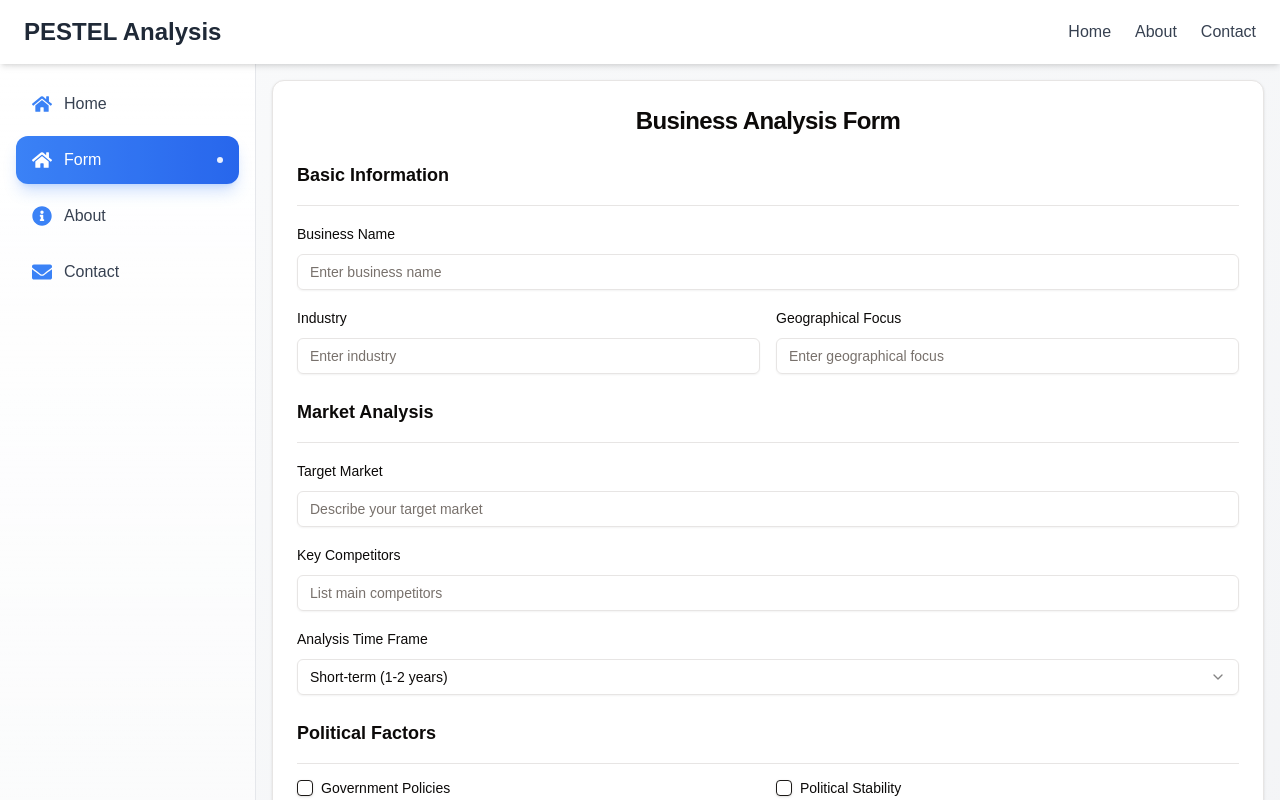
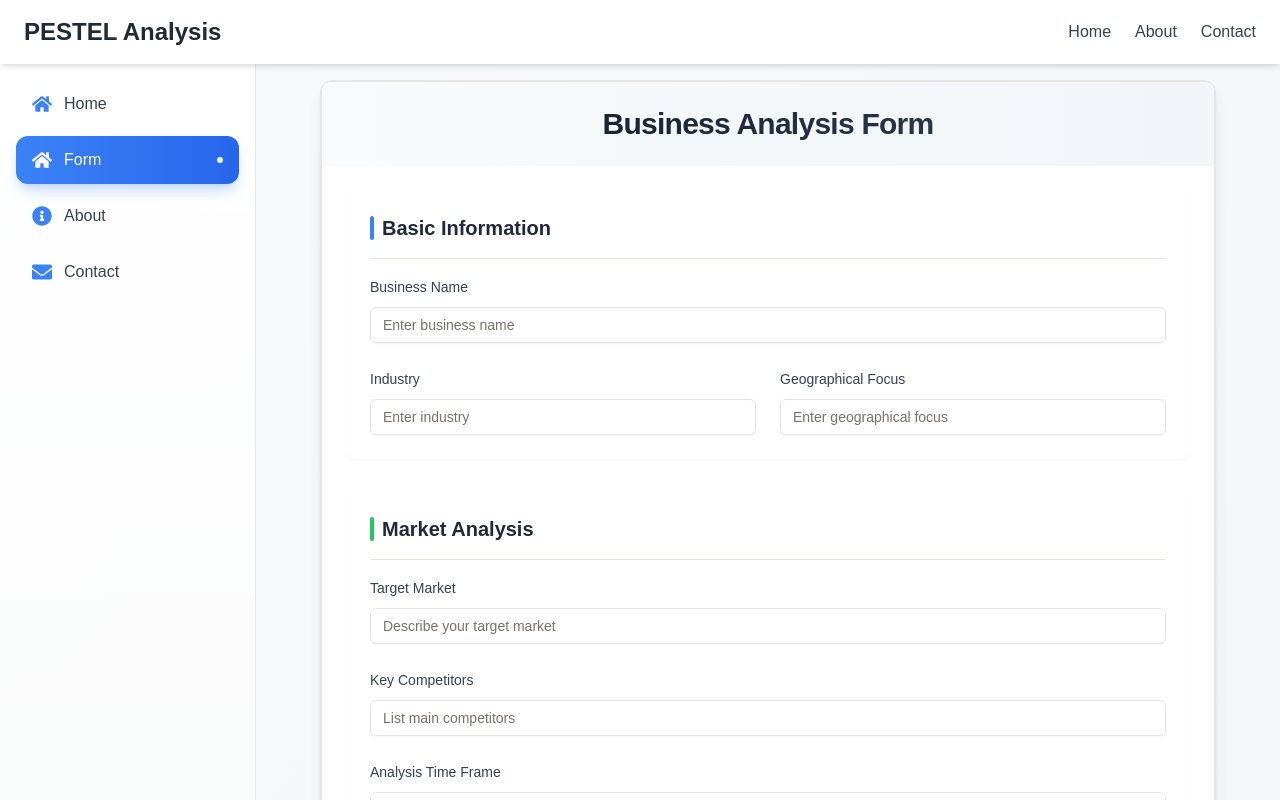
Before and after one commit to jayant0709/Pestel, a Next.js app: page /dashboard in a window 1280 px wide. Both pictures are taken after a click on the button "Form". Shown: the top 800 px of the page. Built offline with nearby package versions, Linux system fonts and the light colour scheme; no server answers.

Commit message:
enhanced UI of form

```diff
--- a/components/content/form.jsx
+++ b/components/content/form.jsx
@@ -132,23 +132,31 @@ const Form = () => {
   };
 
   return (
-    <Card className="w-full h-full mx-auto">
-      <CardHeader className="space-y-1">
-        <CardTitle className="text-2xl font-bold text-center">
+    <Card className="w-full h-full mx-auto max-w-4xl shadow-lg border-2">
+      <CardHeader className="space-y-1 bg-gradient-to-r from-slate-50 to-slate-100 rounded-t-lg">
+        <CardTitle className="text-3xl font-bold text-center bg-clip-text text-transparent bg-gradient-to-r from-slate-900 to-slate-700">
           Business Analysis Form
         </CardTitle>
       </CardHeader>
 
       <form onSubmit={handleSubmit}>
-        <CardContent className="space-y-6">
+        <CardContent className="space-y-8 p-6">
           {/* Basic Information Section */}
-          <div className="space-y-4">
-            <h3 className="text-lg font-semibold">Basic Information</h3>
-            <Separator className="my-2" />
+          <div className="space-y-4 bg-white p-6 rounded-lg shadow-sm">
+            <h3 className="text-xl font-semibold text-slate-800 flex items-center gap-2">
+              <span className="h-6 w-1 bg-blue-500 rounded-full"></span>
+              Basic Information
+            </h3>
+            <Separator className="my-3 bg-slate-200" />
 
-            <div className="grid gap-4">
+            <div className="grid gap-6">
               <div className="space-y-2">
-                <Label htmlFor="business_name">Business Name</Label>
+                <Label
+                  htmlFor="business_name"
+                  className="text-slate-700 font-medium"
+                >
+                  Business Name
+                </Label>
                 <Input
                   id="business_name"
                   name="business_name"
@@ -156,12 +164,18 @@ const Form = () => {
                   onChange={handleChange}
                   placeholder="Enter business name"
                   required
+                  className="transition-all duration-200 focus:ring-2 focus:ring-blue-500"
                 />
               </div>
 
-              <div className="grid grid-cols-2 gap-4">
+              <div className="grid grid-cols-1 md:grid-cols-2 gap-6">
                 <div className="space-y-2">
-                  <Label htmlFor="industry">Industry</Label>
+                  <Label
+                    htmlFor="industry"
+                    className="text-slate-700 font-medium"
+                  >
+                    Industry
+                  </Label>
                   <Input
                     id="industry"
                     name="industry"
@@ -169,11 +183,17 @@ const Form = () => {
                     onChange={handleChange}
                     placeholder="Enter industry"
                     required
+                    className="transition-all duration-200 focus:ring-2 focus:ring-blue-500"
                   />
                 </div>
 
                 <div className="space-y-2">
-                  <Label htmlFor="geographical_focus">Geographical Focus</Label>
+                  <Label
+                    htmlFor="geographical_focus"
+                    className="text-slate-700 font-medium"
+                  >
+                    Geographical Focus
+                  </Label>
                   <Input
                     id="geographical_focus"
                     name="geographical_focus"
@@ -181,6 +201,7 @@ const Form = () => {
                     onChange={handleChange}
                     placeholder="Enter geographical focus"
                     required
+                    className="transition-all duration-200 focus:ring-2 focus:ring-blue-500"
                   />
                 </div>
               </div>
@@ -188,13 +209,21 @@ const Form = () => {
           </div>
 
           {/* Market Analysis Section */}
-          <div className="space-y-4">
-            <h3 className="text-lg font-semibold">Market Analysis</h3>
-            <Separator className="my-2" />
+          <div className="space-y-4 bg-white p-6 rounded-lg shadow-sm">
+            <h3 className="text-xl font-semibold text-slate-800 flex items-center gap-2">
+              <span className="h-6 w-1 bg-green-500 rounded-full"></span>
+              Market Analysis
+            </h3>
+            <Separator className="my-3 bg-slate-200" />
 
-            <div className="grid gap-4">
+            <div className="grid gap-6">
               <div className="space-y-2">
-                <Label htmlFor="target_market">Target Market</Label>
+                <Label
+                  htmlFor="target_market"
+                  className="text-slate-700 font-medium"
+                >
+                  Target Market
+                </Label>
                 <Input
                   id="target_market"
                   name="target_market"
@@ -202,28 +231,40 @@ const Form = () => {
                   onChange={handleChange}
                   placeholder="Describe your target market"
                   required
+                  className="transition-all duration-200 focus:ring-2 focus:ring-blue-500"
                 />
               </div>
 
               <div className="space-y-2">
-                <Label htmlFor="competitors">Key Competitors</Label>
+                <Label
+                  htmlFor="competitors"
+                  className="text-slate-700 font-medium"
+                >
+                  Key Competitors
+                </Label>
                 <Input
                   id="competitors"
                   name="competitors"
                   value={formData.competitors}
                   onChange={handleChange}
                   placeholder="List main competitors"
+                  className="transition-all duration-200 focus:ring-2 focus:ring-blue-500"
                 />
               </div>
 
               <div className="space-y-2">
-                <Label htmlFor="time_frame">Analysis Time Frame</Label>
+                <Label
+                  htmlFor="time_frame"
+                  className="text-slate-700 font-medium"
+                >
+                  Analysis Time Frame
+                </Label>
                 <Select
                   name="time_frame"
                   value={formData.time_frame}
                   onValueChange={handleSelectChange}
                 >
-                  <SelectTrigger>
+                  <SelectTrigger className="transition-all duration-200 focus:ring-2 focus:ring-blue-500">
                     <SelectValue placeholder="Select time frame" />
                   </SelectTrigger>
                   <SelectContent>
@@ -240,15 +281,21 @@ const Form = () => {
           </div>
 
           {/* Political Factors Section */}
-          <div className="space-y-4">
-            <h3 className="text-lg font-semibold">Political Factors</h3>
-            <Separator className="my-2" />
+          <div className="space-y-4 bg-white p-6 rounded-lg shadow-sm">
+            <h3 className="text-xl font-semibold text-slate-800 flex items-center gap-2">
+              <span className="h-6 w-1 bg-purple-500 rounded-full"></span>
+              Political Factors
+            </h3>
+            <Separator className="my-3 bg-slate-200" />
 
-            <div className="grid gap-4">
-              <div className="grid grid-cols-2 gap-4">
+            <div className="grid gap-6">
+              <div className="grid grid-cols-1 md:grid-cols-2 gap-4">
                 {Object.keys(formData.political_factors).map((key) =>
                   key !== "notes" ? (
-                    <div key={key} className="flex items-center space-x-2">
+                    <div
+                      key={key}
+                      className="flex items-center space-x-3 p-3 rounded-lg hover:bg-slate-50 transition-colors"
+                    >
                       <Checkbox
                         id={key}
                         name={key}
@@ -258,8 +305,12 @@ const Form = () => {
                             target: { name: key, type: "checkbox", checked },
                           });
                         }}
+                        className="data-[state=checked]:bg-blue-500"
                       />
-                      <Label htmlFor={key} className="capitalize">
+                      <Label
+                        htmlFor={key}
+                        className="capitalize text-slate-700"
+                      >
                         {key.replace(/_/g, " ")}
                       </Label>
                     </div>
@@ -268,22 +319,27 @@ const Form = () => {
               </div>
 
               <div className="space-y-2">
-                <Label htmlFor="notes">Additional Notes</Label>
+                <Label htmlFor="notes" className="text-slate-700 font-medium">
+                  Additional Notes
+                </Label>
                 <Textarea
                   id="notes"
                   name="notes"
                   value={formData.political_factors.notes}
                   onChange={handleChange}
                   placeholder="Add any relevant notes or comments"
-                  className="min-h-[100px]"
+                  className="min-h-[120px] transition-all duration-200 focus:ring-2 focus:ring-blue-500"
                 />
               </div>
             </div>
           </div>
         </CardContent>
 
-        <CardFooter>
-          <Button type="submit" className="w-full">
+        <CardFooter className="px-6 pb-6">
+          <Button
+            type="submit"
+            className="w-full py-6 text-lg bg-gradient-to-r from-blue-500 to-blue-600 hover:from-blue-600 hover:to-blue-700 transition-all duration-200 shadow-md hover:shadow-lg"
+          >
             Submit Analysis
           </Button>
         </CardFooter>
```
